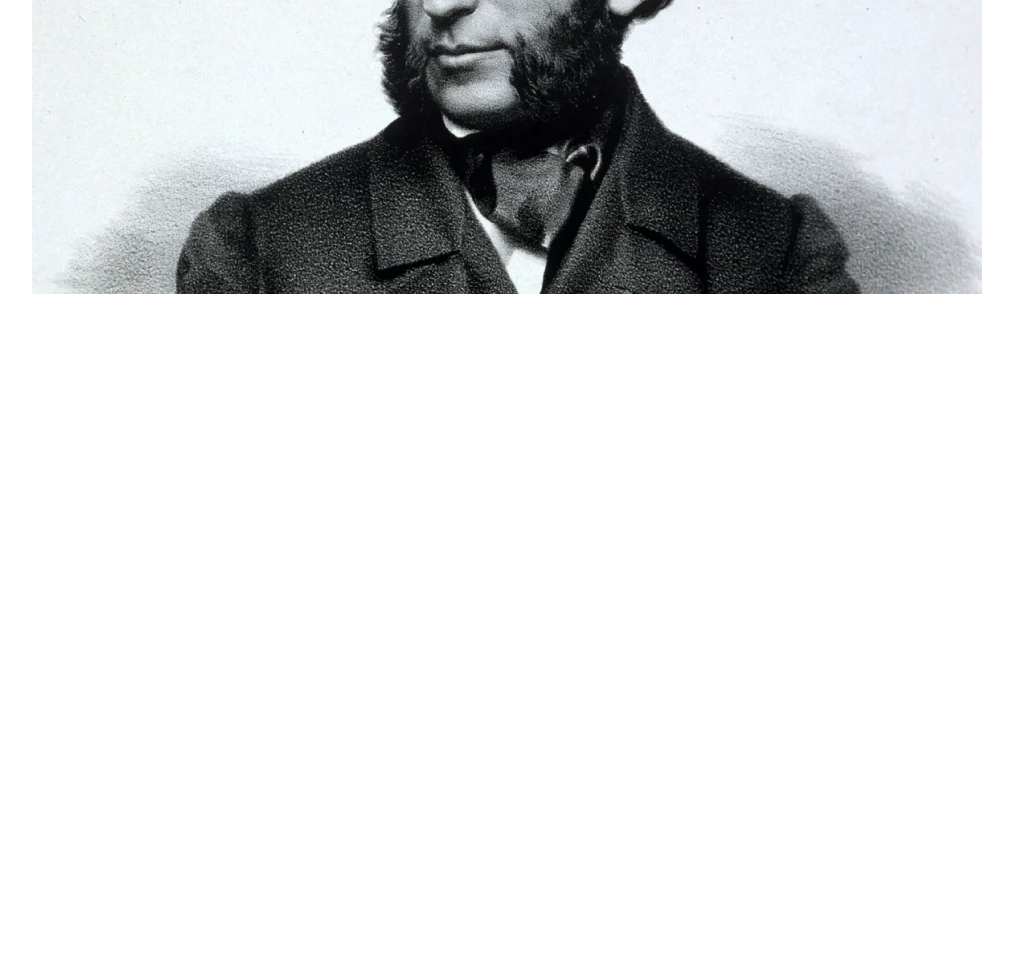
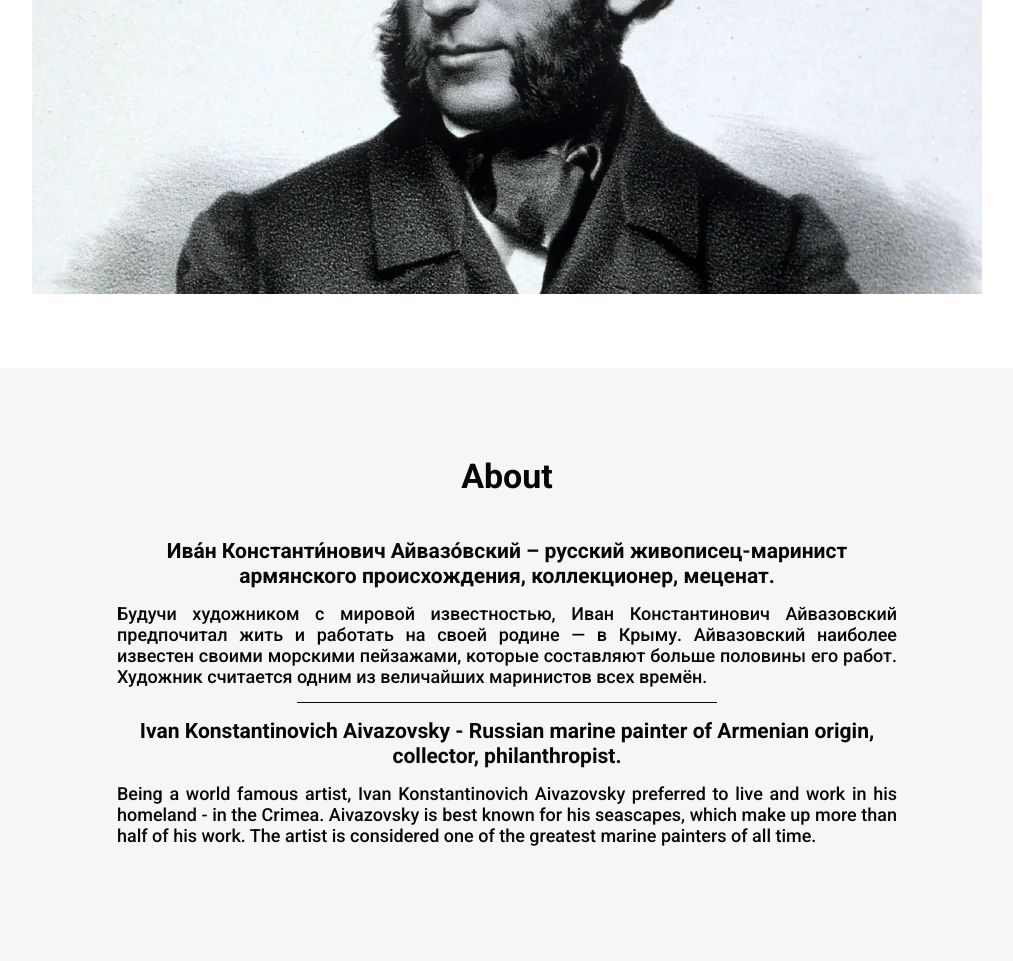
Before and after one commit to Rusandik/aivazovski_page, a plain HTML site: page index.html in a window 1280 px wide. Shown: the part 500-1461 px from the top of the page, without its empty margins (133-1146 px from the left). Before the commit the page ends 800 px from the top, so only its background shows below. Drawn offline with Linux system fonts and the light colour scheme.

Commit message:
Add files via upload

```diff
--- a/index.html
+++ b/index.html
@@ -51,6 +51,19 @@
           <img class="home-img" src="/portrait.webp" alt="photo of Aivazovski">
         </div>
       </section>
+
+      <section class="about" aria-label="about">
+        <div class="container">
+          <h2 class="about-title" aria-label="about title">About</h2>
+          <h3 class="about-subtitle-ru" aria-label="bout subtitle ru">Ива́н Константи́нович Айвазо́вский – русский живописец-маринист армянского происхождения, коллекционер, меценат.</h3>
+          <p class="about-description-ru" aria-label="about description ru">Будучи художником с мировой известностью, Иван Константинович Айвазовский предпочитал жить и работать на своей родине — в Крыму. Айвазовский наиболее известен своими морскими пейзажами, которые составляют больше половины его работ. Художник считается одним из величайших маринистов всех времён.</p>
+
+          <hr class="divider">
+
+          <h3 class="about-subtitle-en" aria-label="bout subtitle en">Ivan Konstantinovich Aivazovsky - Russian marine painter of Armenian origin, collector, philanthropist.</h3>
+          <p class="about-description-en" aria-label="about description en">Being a world famous artist, Ivan Konstantinovich Aivazovsky preferred to live and work in his homeland - in the Crimea. Aivazovsky is best known for his seascapes, which make up more than half of his work. The artist is considered one of the greatest marine painters of all time.</p>
+        </div>
+      </section>
     </main>
 
   </body>
--- a/style.css
+++ b/style.css
@@ -16,7 +16,9 @@ body {
     margin: 0;
     font-family: "Roboto", sans-serif;
     background-color: var(--bg-main);
+    color: var(--color-main-black);
     font-size: 18px;
+    font-weight: 500;
 }
 
 a {
@@ -41,7 +43,15 @@ ul {
     padding: 0 10px;
 }
 
-
+.divider {
+    /* max-width: 420px;
+    width: 100%; */
+    width: min(420px, 100%);
+    height: 1px;
+    background-color: var(--color-main-black);
+    border: none;
+    margin: 0 auto;
+}
 
 
 
@@ -97,6 +107,7 @@ ul {
 
 .home {
     text-align: center;
+    margin-bottom: 70px;
 }
 
 
@@ -117,3 +128,35 @@ ul {
     height: 535px;
     object-fit: cover;
 }
+
+
+
+.about {
+    background: var(--bg-main-grey);
+    text-align: center;
+    padding: 60px 0 100px;
+    text-align: center;
+}
+
+.about-title {
+    font-size: 34px;
+    font-weight: 700;
+    margin-bottom: 42px;
+}
+
+.about-subtitle-ru,
+.about-description-ru,
+.about-subtitle-en,
+.about-description-en    {
+     max-width: 780px;
+     margin: 0 auto 15px;
+}
+
+.about-description-ru,
+.about-description-en {
+    text-align: justify;
+}
+
+.divider {
+    margin: 15px auto;
+}
--- a/styles/media.css
+++ b/styles/media.css
@@ -15,4 +15,11 @@
   .hom-description {
     font-size: 14px;
   }
+
+  .about-subtitle-ru,
+  .about-description-ru,
+  .about-subtitle-en,
+  .about-description-en {
+    font-size: 14px;
   }
+}
```
Lines whose indentation alone changed are shown as unchanged.
